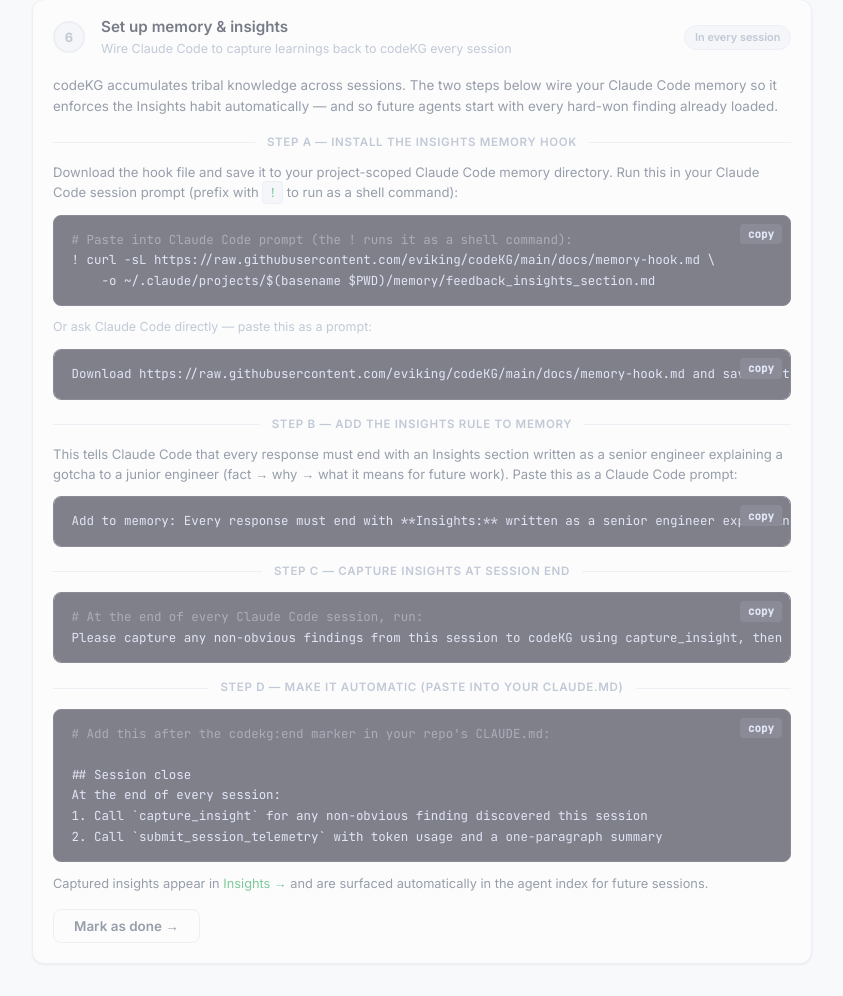
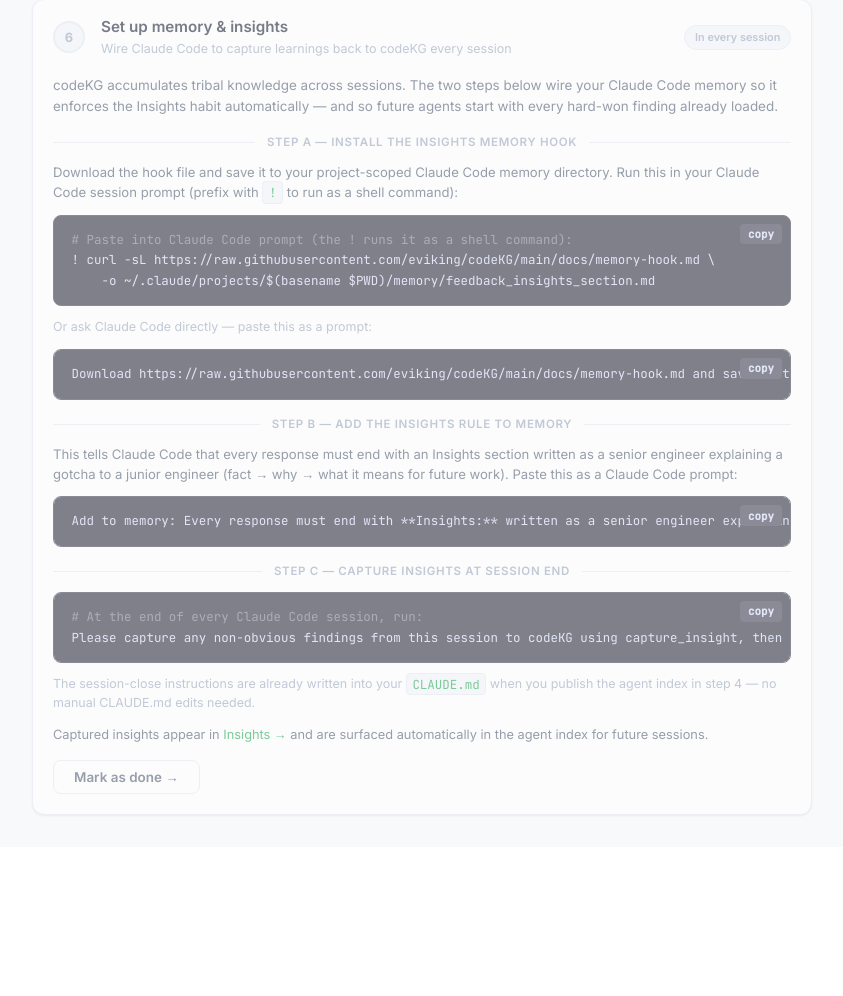
Before and after one commit to eviking/codeKG, a Python web app: template services/console/templates/getstarted.html in a window 1280 px wide. Shown: the part 2494-3490 px from the top of the page, without its empty margins (328-1171 px from the left). After the commit the page ends 3310 px from the top, so only its background shows below. Run offline with Jinja, Linux system fonts and the light colour scheme; the template is opened without the code that fills it, so the values that code supplies are empty.

Commit message:
fix: remove redundant step 6D from wizard
The session-close instructions (capture_insight + submit_session_telemetry)
are already written into CLAUDE.md when the agent index is published in
step 4 — no manual CLAUDE.md editing needed. Replaced the code block with
a one-line note pointing back to step 4.

Co-Authored-By: Claude Sonnet 4.6 <noreply@anthropic.com>

```diff
--- a/services/console/templates/getstarted.html
+++ b/services/console/templates/getstarted.html
@@ -450,14 +450,10 @@ What are the highest blast-radius classes in this codebase?</div>
       <div class="divider-label">Step C — Capture insights at session end</div>
       <div class="code-block"><button class="copy-btn" onclick="copyCode(this)">copy</button><span class="comment"># At the end of every Claude Code session, run:</span>
 Please capture any non-obvious findings from this session to codeKG using capture_insight, then submit session telemetry</div>
-
-      <div class="divider-label">Step D — Make it automatic (paste into your CLAUDE.md)</div>
-      <div class="code-block"><button class="copy-btn" onclick="copyCode(this)">copy</button><span class="comment"># Add this after the codekg:end marker in your repo's CLAUDE.md:</span>
-
-## Session close
-At the end of every session:
-1. Call `capture_insight` for any non-obvious finding discovered this session
-2. Call `submit_session_telemetry` with token usage and a one-paragraph summary</div>
+      <p style="font-size:0.78rem;color:var(--text-3);margin-bottom:0.75rem">
+        The session-close instructions are already written into your <code>CLAUDE.md</code> when you publish
+        the agent index in step 4 — no manual CLAUDE.md edits needed.
+      </p>
 
       <p style="font-size:0.8rem;color:var(--text-2);margin-top:0.75rem">
         Captured insights appear in <a href="/insights">Insights →</a> and are surfaced
```
